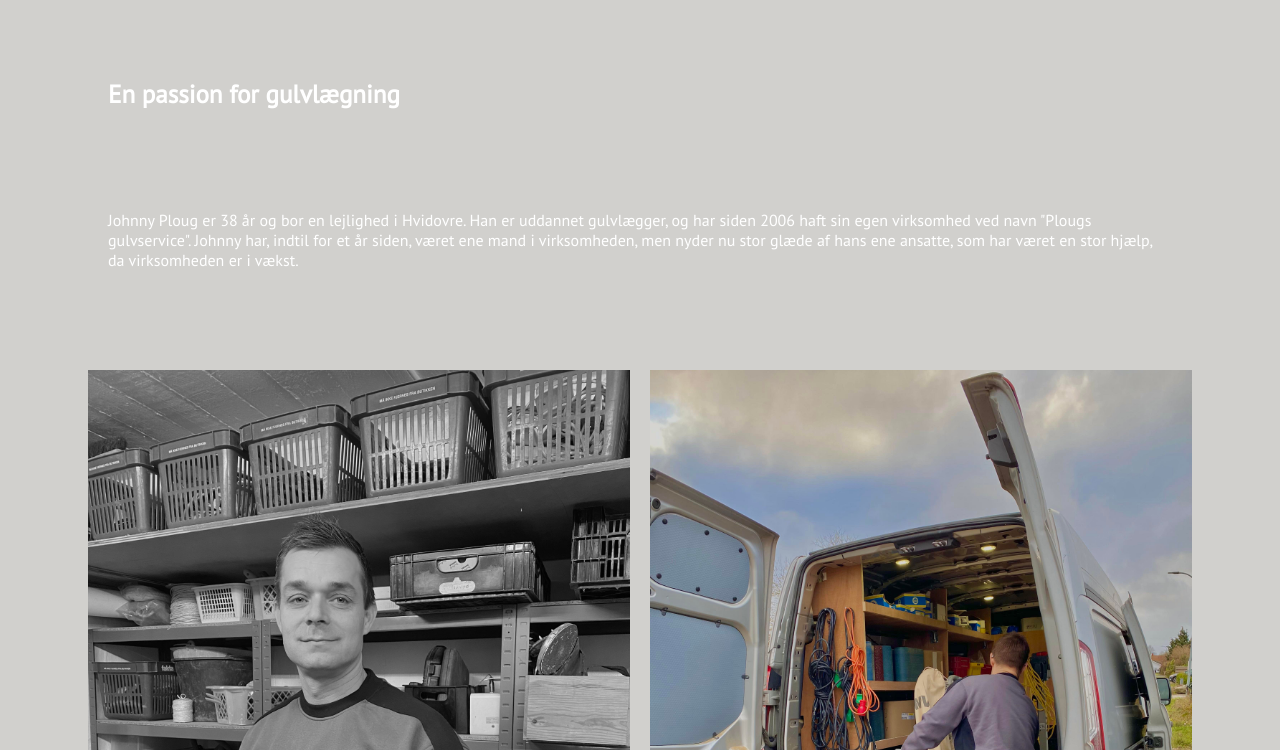
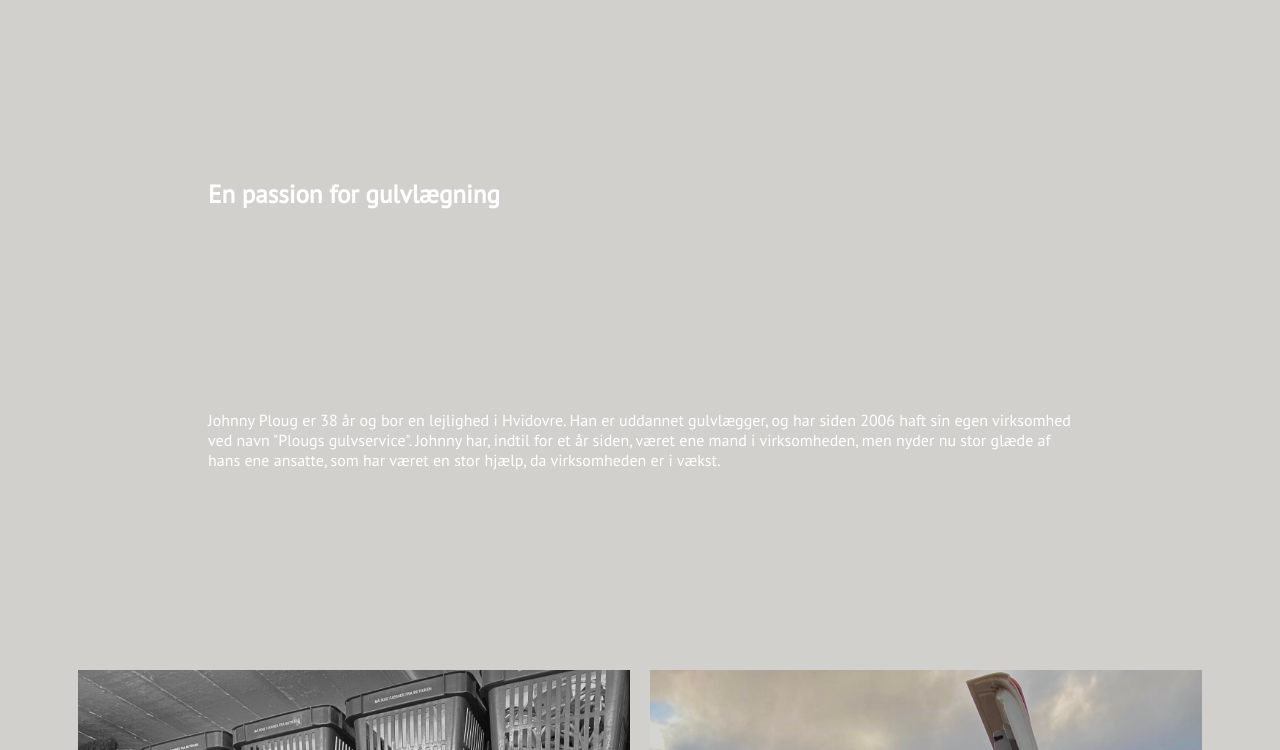
Before and after one commit to mill8825/05_01_01_pilotprojekt, a plain HTML site: page index.html in a window 1280 px wide. Shown: the part 350-1100 px from the top of the page. Drawn offline with Linux system fonts and the light colour scheme.

Commit message:
ændring i billeder

```diff
--- a/style.css
+++ b/style.css
@@ -20,7 +20,7 @@ img {
   display: grid;
   grid-template-columns: repeat(auto-fit, minmax(400px, 1fr));
   gap: 20px;
-  margin: 80px;
+  margin: 70px;
 }
 
 .video {
@@ -37,13 +37,13 @@ h1 {
   font-size: 25px;
   font-family: "PT Sans", sans-serif;
   color: white;
-  margin: 100px;
+  margin: 200px;
 }
 
 p {
   color: white;
   font-family: "PT Sans", sans-serif;
-  margin: 100px;
+  margin: 200px;
 }
 
 #nav_wrapper {
```
